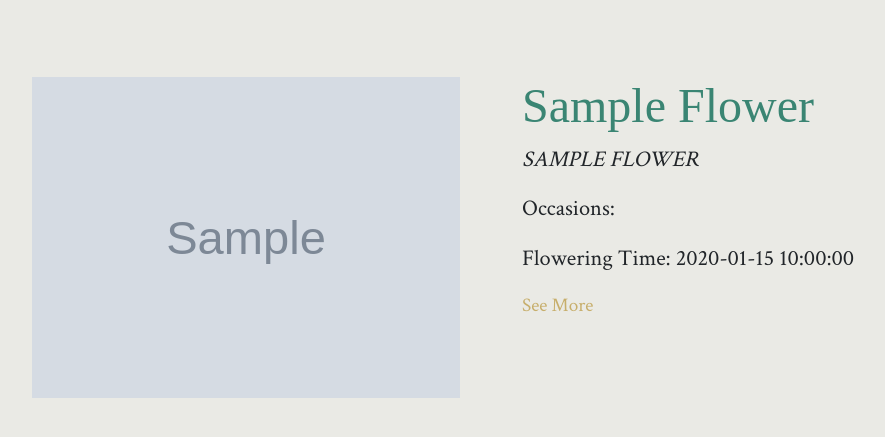
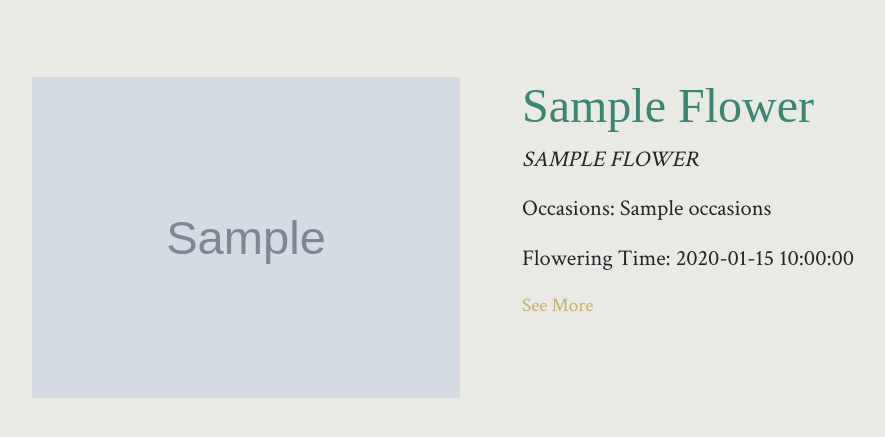
Before and after one commit to RichardCByrne/CI-MS3-Floral-Reef, a Flask app: page /all_flowers in a window 1280 px wide. Shown: the part 166-603 px from the top of the page, without its empty margins (133-1018 px from the left). Run offline with Flask 2, Linux system fonts and the light colour scheme; grey boxes marked "Sample" are stand-in pictures; a database or web service that is not in the repository returns one stand-in record (values such as "Sample title"); some libraries are stand-ins or nearby versions; some web fonts are replaced.

Commit message:
Add occasions to Add occasians to non-wildflowers

```diff
--- a/templates/all_flowers.html
+++ b/templates/all_flowers.html
@@ -25,7 +25,7 @@
                                     <p>Type: Wildflower</p>
                                     <p>Locations: {{ flower.location }}</p>
                                 {% else %}
-                                    <p>Occasions: </p>
+                                    <p>Occasions: {{ flower.occasions }}</p>
                                 {% endif %}
                                 <p>Flowering Time: {{ flower.flowering_time|title }}</p>
                                 <a class="see-more" href="{{ url_for('flower', flower_id=flower._id) }}">See More</a>
@@ -44,7 +44,7 @@
                                     <p>Type: Wildflower</p>
                                     <p>Locations: {{ flower.location }}</p>
                                 {% else %}
-                                    <p>Occasions: </p>
+                                    <p>Occasions: {{ flower.occasions }}</p>
                                 {% endif %}
                                 <p>Flowering Time: {{ flower.flowering_time|title }}</p>
                                 <a class="see-more" href="{{ url_for('flower', flower_id=flower._id) }}">See More</a>
--- a/templates/flower.html
+++ b/templates/flower.html
@@ -67,6 +67,12 @@
                     <h5>Family:</h5>
                     <p>{{ flower.family|title }}</p>
                 </div>
+                {% if flower.is_wildflower == "off" %}
+                    <div class="col-md-6">
+                        <h5>Occasions:</h5>
+                        <p>{{ flower.occasions|title }}</p>
+                    </div>
+                {% endif %}
                 <div class="col-md-6">
                     <h5>Flowering Time:</h5>
                     <p>{{ flower.flowering_time }}</p>
```
